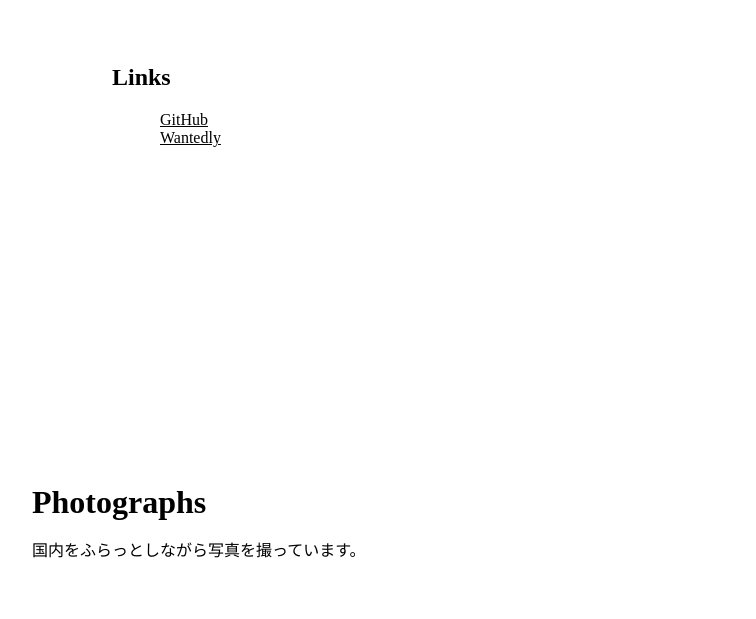
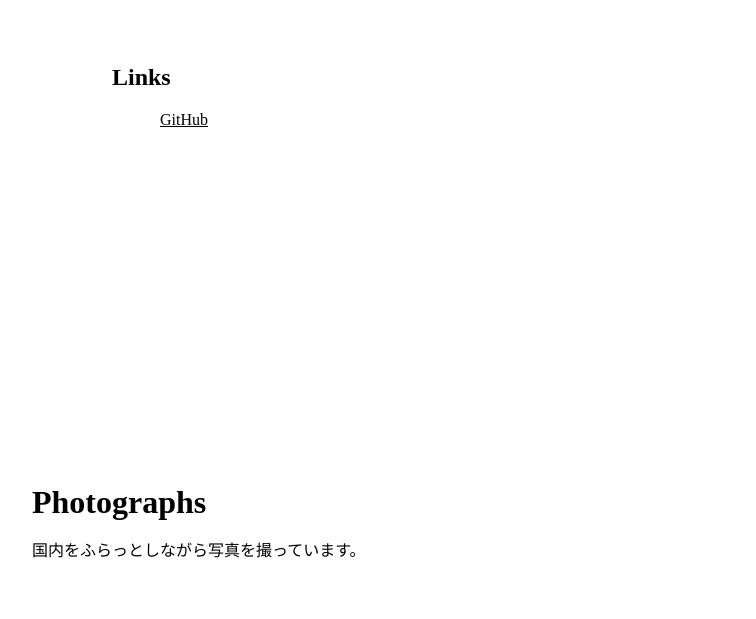
Before and after one commit to sasurai-usagi3/portfolio, a plain HTML site: page docs/index.html in a window 1280 px wide. Shown: the part 1140-1759 px from the top of the page, without its empty margins (128-884 px from the left). Drawn offline with Linux system fonts and the light colour scheme.

Commit message:
update: link

```diff
--- a/docs/index.html
+++ b/docs/index.html
@@ -60,9 +60,6 @@
         <ul class="u-pc-pl--3rem">
           <li>
             <a href="https://github.com/sasurai-usagi3" target="_blank">GitHub</a>
-          </li>
-          <li>
-            <a href="https://www.wantedly.com/users/47389799" target="_blank">Wantedly</a>
           </li>
         </ul>
       </div>
```
